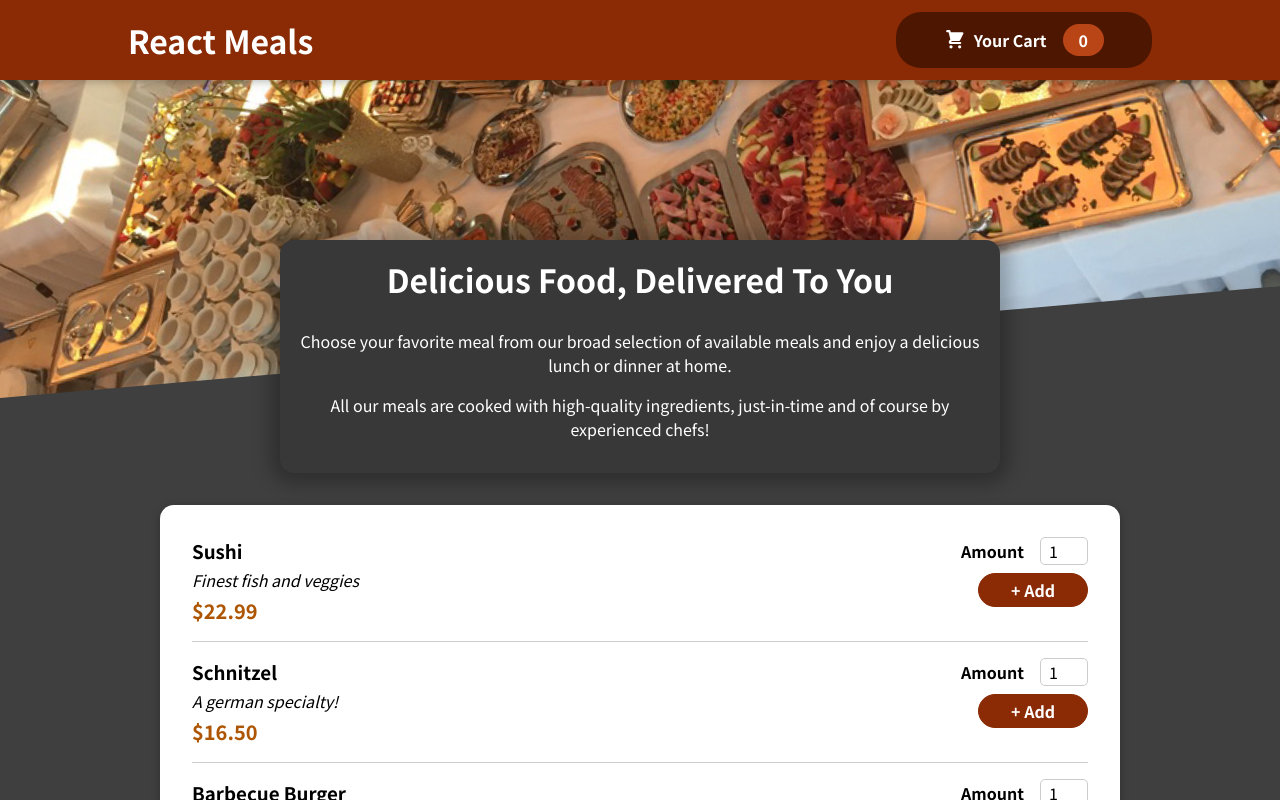
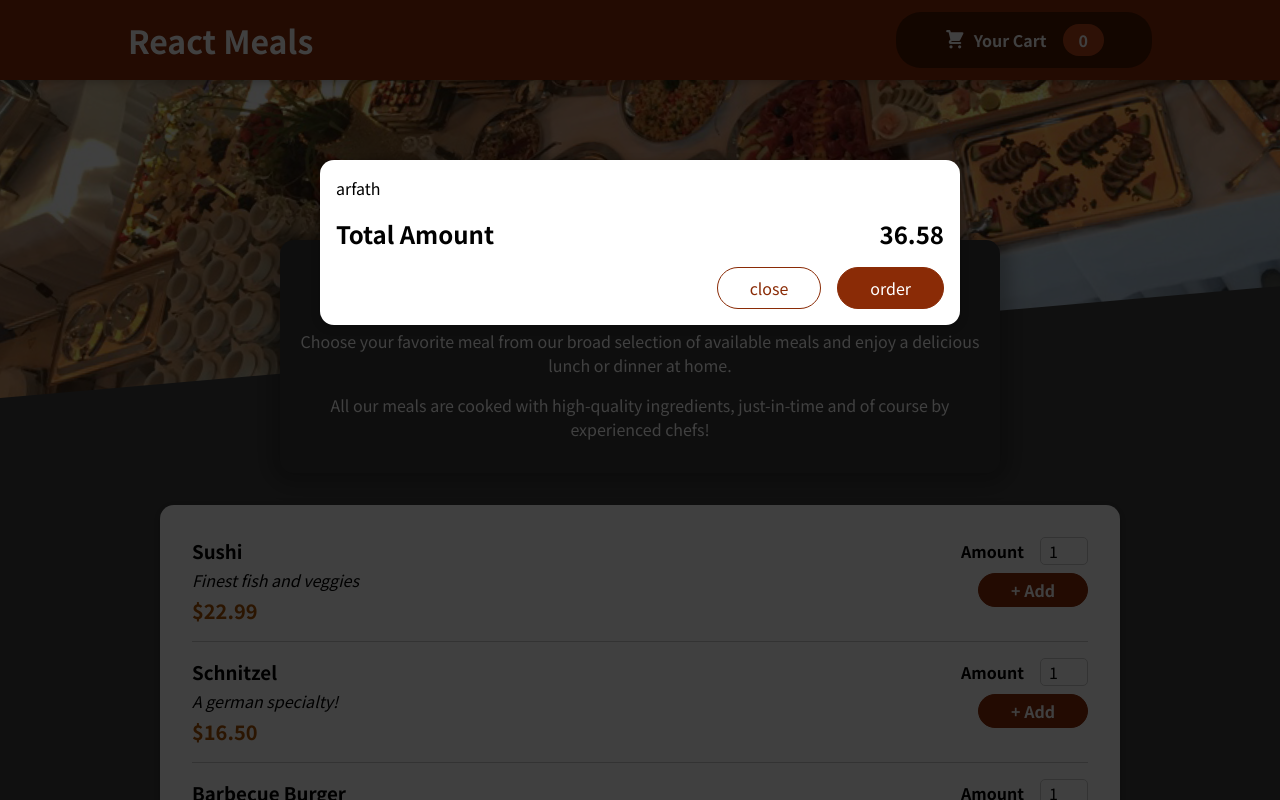
Before and after one commit to arfath2/RestaurantWebsite, a React (Create React App) app: page / in a window 1280 px wide. Shown: the top 800 px of the page. Built offline with nearby package versions, Linux system fonts and the light colour scheme.

Commit message:
Displaying modals

```diff
--- a/public/index.html
+++ b/public/index.html
@@ -28,6 +28,7 @@
   </head>
   <body>
     <noscript>You need to enable JavaScript to run this app.</noscript>
+    <div id="overlays"></div>
     <div id="root"></div>
     <!--
       This HTML file is a template.
--- a/src/App.js
+++ b/src/App.js
@@ -1,10 +1,12 @@
 import { Fragment } from "react";
 import Header from "./components/Layout/Header";
 import Meals from "./components/Meals/Meals";
+import Cart from "./components/Cart/Cart";
 
 function App() {
   return (
     <Fragment>
+      <Cart />
       <Header />
       <main>
       <Meals />
--- /dev/null
+++ b/src/components/Cart/Cart.js
@@ -0,0 +1,26 @@
+import classes from "./Cart.module.css";
+import Modal from "../UI/Modal";
+
+const Cart = (props)=>{
+    const cartItems= (
+        <ul className={classes['cart-items']}>
+            {[{ id:'c1', name:'arfath', amount:2, price:12.99 }] .map((item)=>(
+                <li>{item.name}</li>
+            ))}
+        </ul>
+    )
+
+    return <Modal>
+        {cartItems}
+        <div className={classes.total}>
+            <span>Total Amount</span>
+            <span>36.58</span>
+        </div>
+        <div className={classes.actions}>
+            <button className={classes['button--alt']}>close</button>
+            <button className={classes.button}>order</button>
+        </div>
+    </Modal>
+}
+
+export default Cart;
--- /dev/null
+++ b/src/components/Cart/Cart.module.css
@@ -0,0 +1,46 @@
+.cart-items {
+    list-style: none;
+    margin: 0;
+    padding: 0;
+    max-height: 20rem;
+    overflow: auto;
+  }
+
+  .total {
+    display: flex;
+    justify-content: space-between;
+    align-items: center;
+    font-weight: bold;
+    font-size: 1.5rem;
+    margin: 1rem 0;
+  }
+
+  .actions {
+    text-align: right;
+  }
+
+  .actions button {
+    font: inherit;
+    cursor: pointer;
+    background-color: transparent;
+    border: 1px solid #8a2b06;
+    padding: 0.5rem 2rem;
+    border-radius: 25px;
+    margin-left: 1rem;
+  }
+
+  .actions button:hover,
+  .actions button:active {
+    background-color: #5a1a01;
+    border-color: #5a1a01;
+    color: white;
+  }
+
+  .actions .button--alt {
+    color: #8a2b06;
+  }
+
+  .actions .button {
+    background-color: #8a2b06;
+    color: white;
+  }
--- a/src/components/Meals/AvailableMeals.js
+++ b/src/components/Meals/AvailableMeals.js
@@ -29,7 +29,7 @@
   ];
 
 const AvailableMeals = () =>{
-    const mealsList = DUMMY_MEALS.map(meal =><MealItem key={meal.id} name={meal.name} description={meal.description} price={meal.price} />);
+    const mealsList = DUMMY_MEALS.map(meal =><MealItem id={meal.id} key={meal.id} name={meal.name} description={meal.description} price={meal.price} />);
     return (
         <section className={classes.meals}>
           <Card>
--- a/src/components/Meals/MealItem/MealItemForm.js
+++ b/src/components/Meals/MealItem/MealItemForm.js
@@ -4,7 +4,7 @@
 const MealItemForm = (props) =>{
     return <form className={classes.form}>
         <Input label='Amount'  input={{
-            id:'amount',
+            id:'amount_'+ props.id,
             type:'number',
             min:'1',
             max:'5',
--- /dev/null
+++ b/src/components/UI/Modal.js
@@ -0,0 +1,25 @@
+import { Fragment } from "react";
+import  ReactDOM  from "react-dom";
+import classes from "./Modal.module.css";
+
+
+const BackDrop = () =>{
+    return <div className={classes.backdrop}></div>
+}
+
+const ModalOverlay = (props)=>{
+    return <div className={classes.modal}>
+        <div className={classes.content}>{props.children}</div>
+    </div>
+}
+
+const portalElement = document.getElementById('overlays');
+
+const Modal = (props) =>{
+    return (<Fragment>
+        {ReactDOM.createPortal(<BackDrop />, portalElement)}
+        {ReactDOM.createPortal(<ModalOverlay>{props.children}</ModalOverlay>, portalElement)}
+    </Fragment>)
+}
+
+export default Modal;
--- /dev/null
+++ b/src/components/UI/Modal.module.css
@@ -0,0 +1,40 @@
+.backdrop {
+    position: fixed;
+    top: 0;
+    left: 0;
+    width: 100%;
+    height: 100vh;
+    z-index: 20;
+    background-color: rgba(0, 0, 0, 0.75);
+  }
+
+  .modal {
+    position: fixed;
+    top: 20vh;
+    left: 5%;
+    width: 90%;
+    background-color: white;
+    padding: 1rem;
+    border-radius: 14px;
+    box-shadow: 0 2px 8px rgba(0, 0, 0, 0.25);
+    z-index: 30;
+    animation: slide-down 300ms ease-out forwards;
+  }
+
+  @media (min-width: 768px) {
+    .modal {
+      width: 40rem;
+      left: calc(50% - 20rem);
+    }
+  }
+
+  @keyframes slide-down {
+    from {
+      opacity: 0;
+      transform: translateY(-3rem);
+    }
+    to {
+      opacity: 1;
+      transform: translateY(0);
+    }
+  }
```
Also changed, not shown: 1 other file (tests, documents, lock files or other folders).
